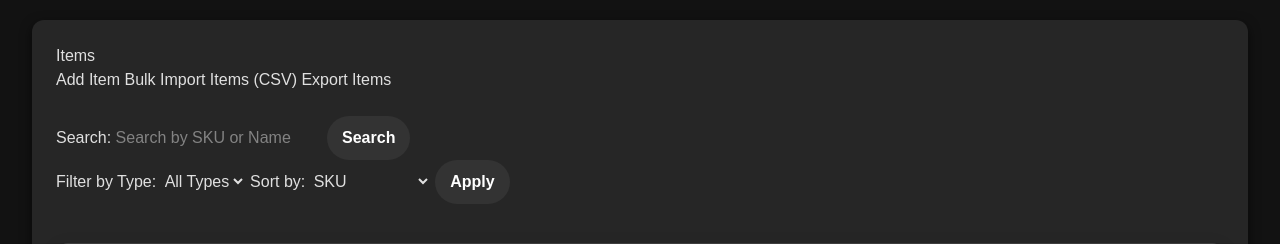
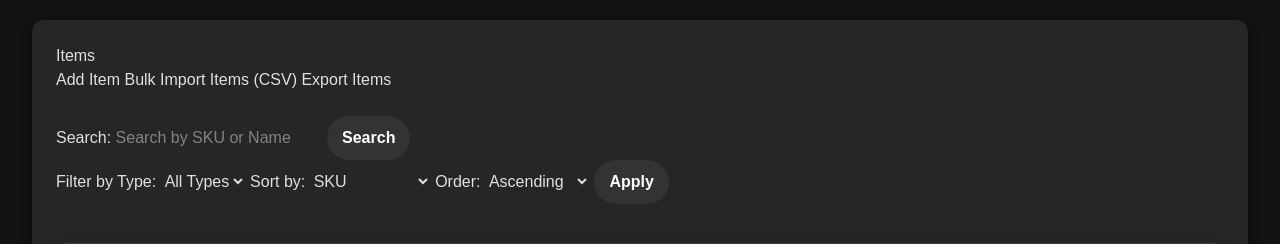
Before and after one commit to baldus/Hyperion-Operations-Hub, a Flask app: page /inventory/items in a window 1280 px wide. Shown: the part 218-462 px from the top of the page. Run offline with Flask 2, Linux system fonts and the light colour scheme; data that the repository does not hold is empty.

Commit message:
Add ascending and descending options for item sorting

```diff
--- a/invapp2/invapp/routes/inventory.py
+++ b/invapp2/invapp/routes/inventory.py
@@ -986,6 +986,7 @@ def list_items():
     size = request.args.get("size", 20, type=int)
     selected_type = request.args.get("type", type=str)
     sort_param = request.args.get("sort", "sku")
+    order = request.args.get("order", "asc")
     search = request.args.get("search", "")
 
     on_hand_subquery = (
@@ -1009,17 +1010,25 @@ def list_items():
         )
 
     sort_columns = {
-        "sku": Item.sku.asc(),
-        "name": Item.name.asc(),
-        "type": Item.type.asc(),
-        "unit": Item.unit.asc(),
-        "min_stock": Item.min_stock.asc(),
-        "list_price": Item.list_price.asc(),
-        "last_unit_cost": Item.last_unit_cost.asc(),
-        "item_class": Item.item_class.asc(),
-        "on_hand": on_hand_coalesced.asc(),
+        "sku": Item.sku,
+        "name": Item.name,
+        "type": Item.type,
+        "unit": Item.unit,
+        "min_stock": Item.min_stock,
+        "list_price": Item.list_price,
+        "last_unit_cost": Item.last_unit_cost,
+        "item_class": Item.item_class,
+        "on_hand": on_hand_coalesced,
     }
-    query = query.order_by(sort_columns.get(sort_param, Item.sku.asc()))
+
+    sort_expression = sort_columns.get(sort_param, Item.sku)
+    if order == "desc":
+        sort_expression = sort_expression.desc()
+    else:
+        order = "asc"
+        sort_expression = sort_expression.asc()
+
+    query = query.order_by(sort_expression)
 
     pagination = query.paginate(page=page, per_page=size, error_out=False)
 
@@ -1054,6 +1063,7 @@ def list_items():
         available_types=available_types,
         selected_type=selected_type,
         sort=sort_param,
+        order=order,
         search=search,
         delete_all_prompt=delete_all_prompt,
         on_hand_totals=on_hand_totals,
--- a/invapp2/invapp/templates/inventory/list_items.html
+++ b/invapp2/invapp/templates/inventory/list_items.html
@@ -43,6 +43,7 @@
   <input type="text" id="search" name="search" value="{{ search }}" placeholder="Search by SKU or Name">
   <input type="hidden" name="type" value="{{ selected_type or '' }}">
   <input type="hidden" name="sort" value="{{ sort }}">
+  <input type="hidden" name="order" value="{{ order }}">
   <input type="hidden" name="size" value="{{ size }}">
   <button type="submit">Search</button>
 </form>
@@ -67,6 +68,12 @@
     <option value="last_unit_cost" {% if sort == 'last_unit_cost' %}selected{% endif %}>Last Unit Cost</option>
     <option value="item_class" {% if sort == 'item_class' %}selected{% endif %}>Item Class</option>
     <option value="on_hand" {% if sort == 'on_hand' %}selected{% endif %}>On Hand</option>
+  </select>
+
+  <label for="order">Order:</label>
+  <select name="order" id="order">
+    <option value="asc" {% if order == 'asc' %}selected{% endif %}>Ascending</option>
+    <option value="desc" {% if order == 'desc' %}selected{% endif %}>Descending</option>
   </select>
 
   <input type="hidden" name="search" value="{{ search }}">
@@ -133,10 +140,10 @@
 
 <div class="pagination">
   {% if page > 1 %}
-    <a href="{{ url_for('inventory.list_items', page=page-1, size=size, type=selected_type, sort=sort, search=search) }}">Previous</a>
+    <a href="{{ url_for('inventory.list_items', page=page-1, size=size, type=selected_type, sort=sort, order=order, search=search) }}">Previous</a>
   {% endif %}
   {% if page < pages %}
-    <a href="{{ url_for('inventory.list_items', page=page+1, size=size, type=selected_type, sort=sort, search=search) }}">Next</a>
+    <a href="{{ url_for('inventory.list_items', page=page+1, size=size, type=selected_type, sort=sort, order=order, search=search) }}">Next</a>
   {% endif %}
 </div>
 {% endblock %}
```
